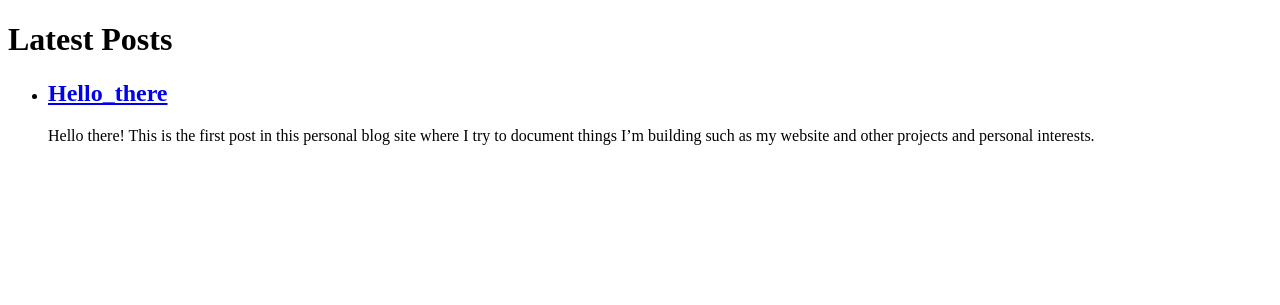
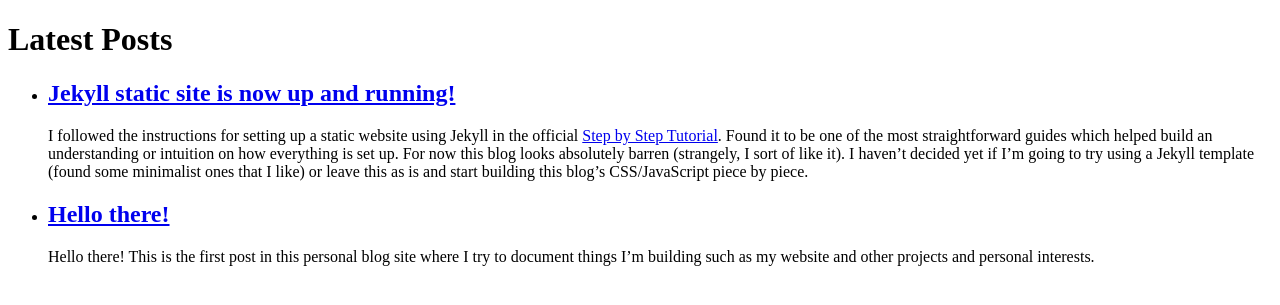
Before and after one commit to apoidon/apoidon.github.io, a Jekyll site: the page built from blog.html, in a window 1280 px wide. Shown: the top 305 px of the page. Built offline with Jekyll 4.4.1, drawn with Linux system fonts in a browser that asks for light colours.

Commit message:
First post after Jekyll setup

```diff
--- /dev/null
+++ b/_posts/2021-01-09-jekyll.md
@@ -0,0 +1,10 @@
+---
+layout: post
+author: rromero
+project: blog
+title: Jekyll static site is now up and running!
+---
+
+I followed the instructions for setting up a static website using Jekyll in the official <a href="https://jekyllrb.com/docs/step-by-ste/01-setup">Step by Step Tutorial</a>. Found it to be one of the most straightforward guides which helped build an understanding or intuition on how everything is set up. For now this blog looks absolutely barren (strangely, I sort of like it). I haven't decided yet if I'm going to try using a Jekyll template (found some minimalist ones that I like) or leave this as is and start building this blog's CSS/JavaScript piece by piece.
+
+Either way, I'll be documenting the entire process here (and all my other personal projects too!).
```
Also changed, not shown: _posts/2021-01-09-hello_there.md (+1 -0 lines), 9 other files.
